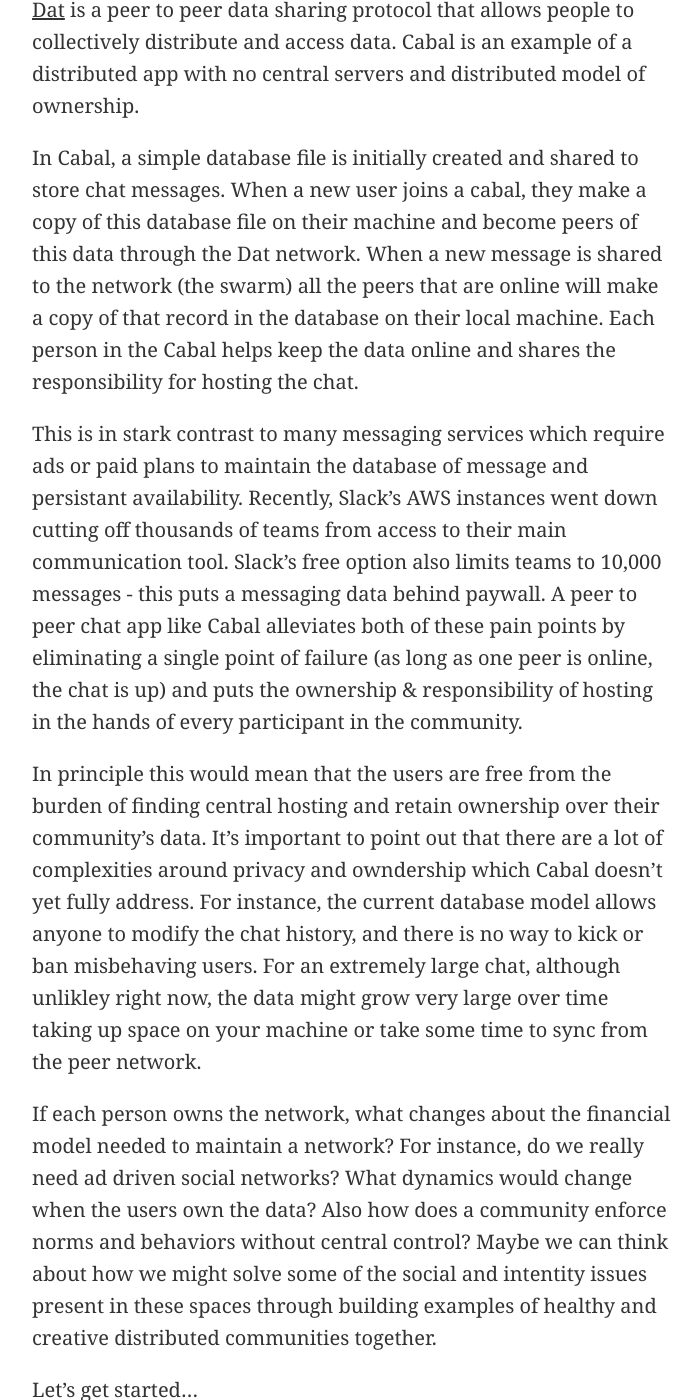
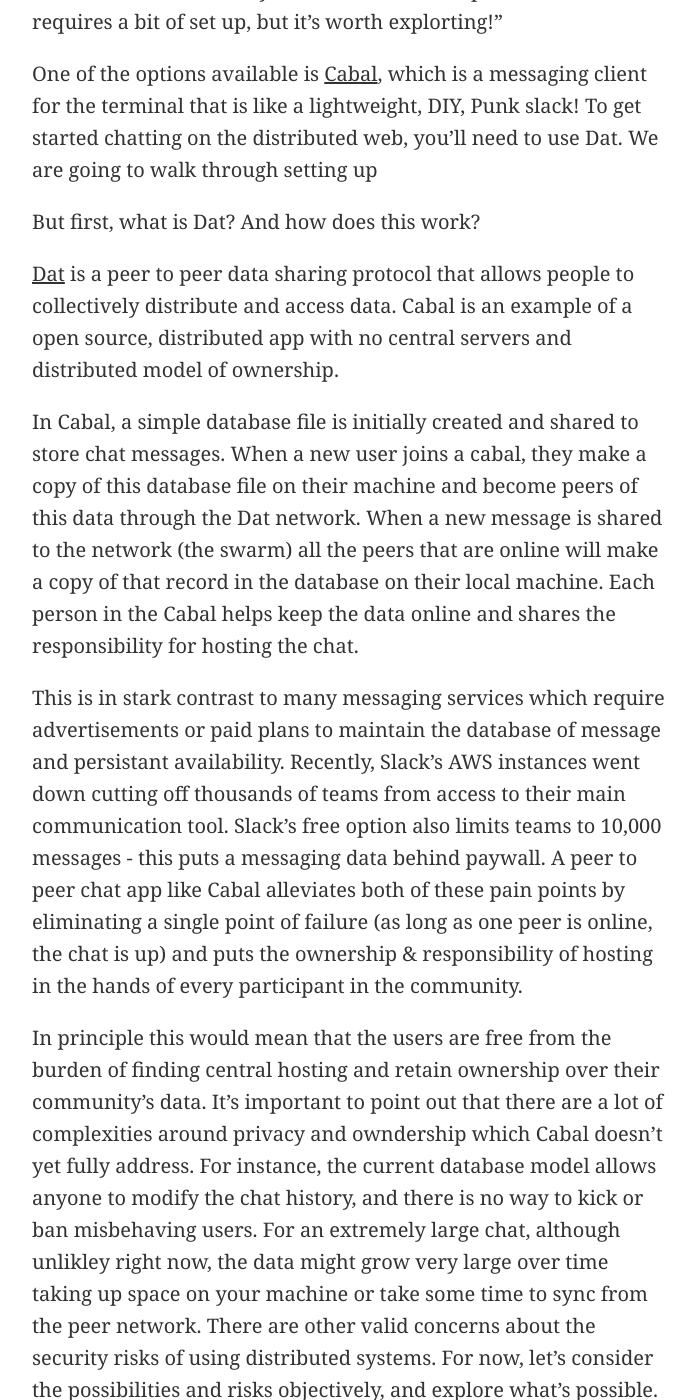
Before and after one commit to tchoi8/distributedwebofcare, a Jekyll site: the page built from _posts/2018-7-11-Cabal.md, in a window 1280 px wide and 1400 px high, scrolled down 954 px. Shown: the whole window, without its empty margins (288-988 px from the left). Built offline with Jekyll 4.4.1, drawn with Linux system fonts in a browser that asks for light colours; our own code applies the rules of GitHub Pages for plain Markdown files; comment, search, counter and statistics services are not loaded; some of the changed text lies outside the part shown.

Commit message:
edits and suggesations for cabal post

````diff
--- a/_posts/2018-7-11-Cabal.md
+++ b/_posts/2018-7-11-Cabal.md
@@ -1,23 +1,29 @@
 # Cabal
-## Joining a distributed (secret) chat room!
+## Joining a distributed (private) chat room!
 
 ![alt text](./images/cabal.png "Logo Title Text 1")
 
-To get started chatting on the distributed web through Dat we are going to walk through setting up [Cabal](https://github.com/cabal-club/cabal) - a messaging client for the terminal that is like a lightweight, nerdy slack!
+- Callil, DWC fellow
+
+Start with a catch phrase, such as : "Have you ever felt like you need a more private chat room? Have you ever felt like the internet is listening to your conversation, and suggesting product adverstiements? We may have an alternative, private chat room. It requires a bit of set up, but it's worth explorting!"
+
+One of the options available is [Cabal](https://github.com/cabal-club/cabal), which is a messaging client for the terminal that is like a lightweight, DIY, Punk slack! To get started chatting on the distributed web, you'll need to use Dat. We are going to walk through setting up
 
 But first, what is Dat? And how does this work?
 
-[Dat](https://datproject.org/) is a peer to peer data sharing protocol that allows people to collectively distribute and access data. Cabal is an example of a distributed app with no central servers and distributed model of ownership.
+[Dat](https://datproject.org/) is a peer to peer data sharing protocol that allows people to collectively distribute and access data. Cabal is an example of a open source, distributed app with no central servers and distributed model of ownership.
 
 In Cabal, a simple database file is initially created and shared to store chat messages. When a new user joins a cabal, they make a copy of this database file on their machine and become peers of this data through the Dat network. When a new message is shared to the network (the swarm) all the peers that are online will make a copy of that record in the database on their local machine. Each person in the Cabal helps keep the data online and shares the responsibility for hosting the chat.
 
-This is in stark contrast to many messaging services which require ads or paid plans to maintain the database of message and persistant availability. Recently, Slack's AWS instances went down cutting off thousands of teams from access to their main communication tool. Slack's free option also limits teams to 10,000 messages - this puts a messaging data behind paywall. A peer to peer chat app like Cabal alleviates both of these pain points by eliminating a single point of failure (as long as one peer is online, the chat is up) and puts the ownership & responsibility of hosting in the hands of every participant in the community.
+This is in stark contrast to many messaging services which require advertisements or paid plans to maintain the database of message and persistant availability. Recently, Slack's AWS instances went down cutting off thousands of teams from access to their main communication tool. Slack's free option also limits teams to 10,000 messages - this puts a messaging data behind paywall. A peer to peer chat app like Cabal alleviates both of these pain points by eliminating a single point of failure (as long as one peer is online, the chat is up) and puts the ownership & responsibility of hosting in the hands of every participant in the community.
 
-In principle this would mean that the users are free from the burden of finding central hosting and retain ownership over their community's data. It's important to point out that there are a lot of complexities around privacy and owndership which Cabal doesn't yet fully address. For instance, the current database model allows anyone to modify the chat history, and there is no way to kick or ban misbehaving users. For an extremely large chat, although unlikley right now, the data might grow very large over time taking up space on your machine or take some time to sync from the peer network.
+In principle this would mean that the users are free from the burden of finding central hosting and retain ownership over their community's data. It's important to point out that there are a lot of complexities around privacy and owndership which Cabal doesn't yet fully address. For instance, the current database model allows anyone to modify the chat history, and there is no way to kick or ban misbehaving users. For an extremely large chat, although unlikley right now, the data might grow very large over time taking up space on your machine or take some time to sync from the peer network. There are other valid concerns about the security risks of using distributed systems. For now, let's consider the possibilities and risks objectively, and explore what's possible.
 
-If each person owns the network, what changes about the financial model needed to maintain a network? For instance, do we really need ad driven social networks? What dynamics would change when the users own the data? Also how does a community enforce norms and behaviors without central control? Maybe we can think about how we might solve some of the social and intentity issues present in these spaces through building examples of healthy and creative distributed communities together.
+If each person owns the network, what changes about the financial model needed to maintain a network? For instance, do we really want advertisement driven social networks? What dynamics would change when the users own the data? Also how does a community enforce code of conducts and best behaviors without central control? Maybe we can think about how we might solve some of the social and intentity issues present in these spaces through building examples of healthy and creative distributed communities together.
 
 Let's get started...
+
+[insert image of a computer person asking a question]
 
 _Already have npm installed? Type this in your terminal to join our chatroom._
 
@@ -27,6 +33,11 @@
 
 ## Install node version manager by pasting this code into your terminal
 
+If you use macosx, you can open terminal from the finder, click the magnifying glass, and type finder.
+A small box will pop open. This is your door to the inner workings of the computer.
+
+And copy and paste this code.
+
 ```curl -o- https://raw.githubusercontent.com/creationix/nvm/v0.33.11/install.sh | bash```
 
 This will install node version manager on your machine, we have found that this is important to ensure that npm works with the least amount of problems on your machine.
@@ -34,6 +45,12 @@
 Follow the instructions when the script completes and restart your terminal session.
 
 ## Install node on your machine
+
+
+- What is node?
+
+- We need node because
+
 
 Run this script to install node.
 
@@ -58,6 +75,8 @@
 
 We now need to decide on a place to store our cabal chat app. You might choose to make a folder called `p2p` or `dat` inside of which we will put cabal. To do this, you'll need to understand a bit about navigating your computer's file structure through the terminal. We can use `cd` (change directory) and `mkdir` (make directory) to do this.
 
+[ illustration of a person going into a folder with cd ]
+
 A new terminal session will usually start at `~` which is the root directory of your computer. This is the most zoomed out you can be in this part of your computer. Inside of this directory (folder) there are other folders like your Desktop, Documents or any other folders you'd placed there. If you'd like to get a sense of what's in `~`, type `ls` (which means list) into your terminal and hit enter. You should see a list of directories. This list shows you what you can `cd` into.
 
 Type `cd Documents` to change directories into your Documents folder. Inside of the Documents folder, we can now make a new directory called Dat by typing:
@@ -76,10 +95,33 @@
 
 `npm install`
 
+[insert gif of install screen ]
+
 This might take a bit, wait for the progress bar to complete. When it's done, you're ready to start chatting with us!
+
 
 `node cli.js --key dat://e0413ba557a81fa2d07f2969eb8e0e689ebf670a2c73d59637f9e192f1ae3704`
 
 You'll join the chat with the name `conspirator`. You can see how to change this by typing `/help`.
 
 For instance to change your name, type `/nick your_new_name`. Send us a message in the default channel to say hi!
+
+- write more about How to use chat in Cabal.
+
+- There's a way to make new channels. You type /j newchannel and...
+
+-also, you can jump between the channels by control
+
+[final graphic of a group of people chatting on distributed web]
+
+final questions
+
+Here are some more questions for us to consider.
+
+How to have a private conversation? you'd need to make your own chat group with cabal. - how to do it?
+
+What are the features you wish to see in the program?
+
+- prevent users changing their names to be like someone else, privacy, integrity of information isses
+- easier install and access
+- phone apps, or SMS based text
````
